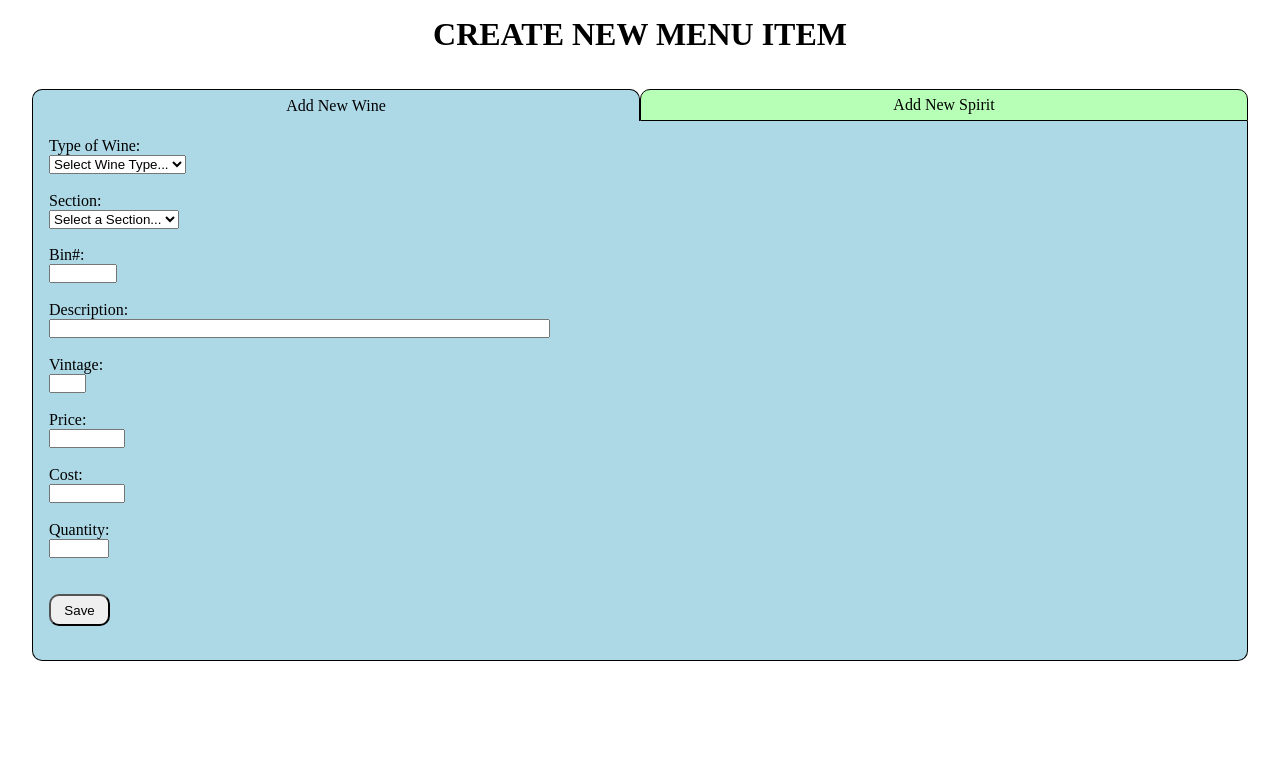
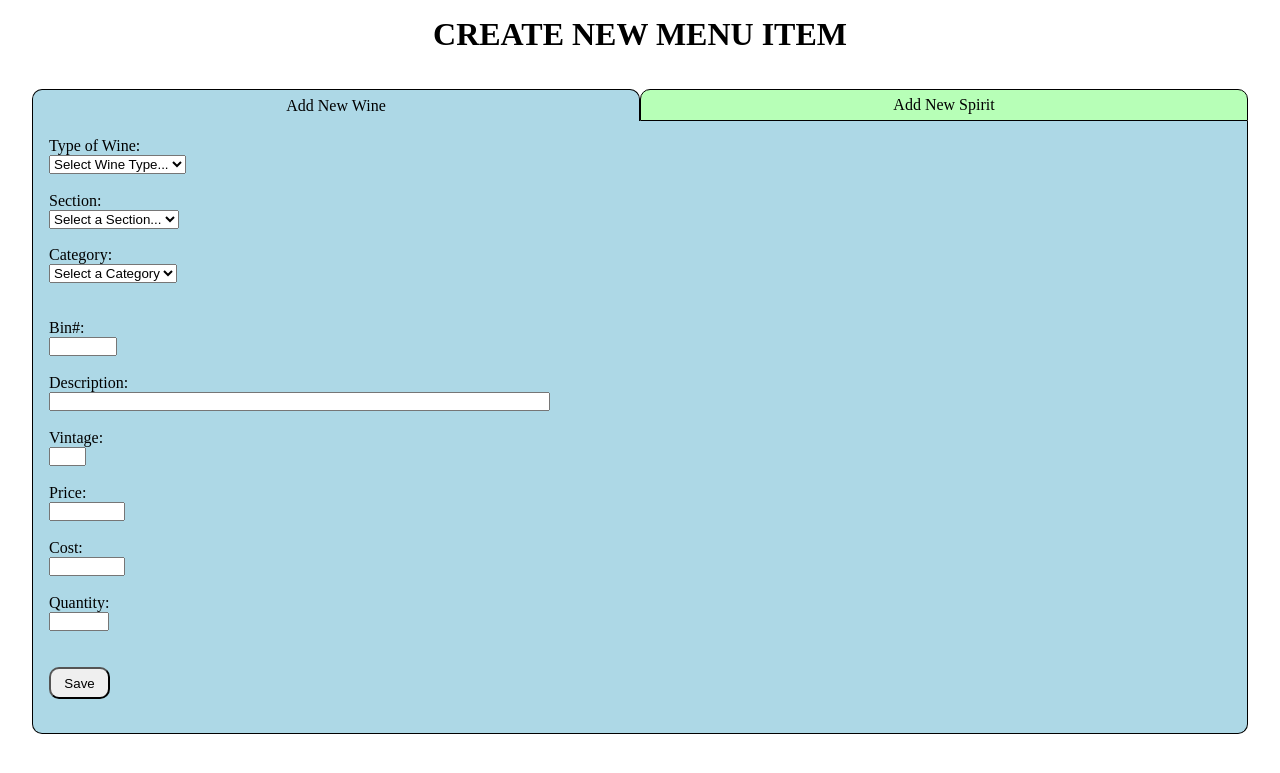
Before and after one commit to DanielAlvarez2/namademo, a Node server app: page /create in a window 1280 px wide. Shown: the top 773 px of the page. Run offline with Node 20, Linux system fonts and the light colour scheme; some libraries are stand-ins or nearby versions.

Commit message:
troubleshoot app not displaying at namademo.com

```diff
--- a/views/create.ejs
+++ b/views/create.ejs
@@ -205,7 +205,16 @@
 
             </div>
 
+            <br><br>
+            <label for="category">Category:</label><br>
 
+            <div id="category-wrapper">
+
+                <select class="category" style="visibility:visible">
+                    <option selected disabled>Select a Category</option>
+                </select>
+
+            </div>
 
 
 
```
Also changed, not shown: views/index.ejs (+0 -11 lines).
